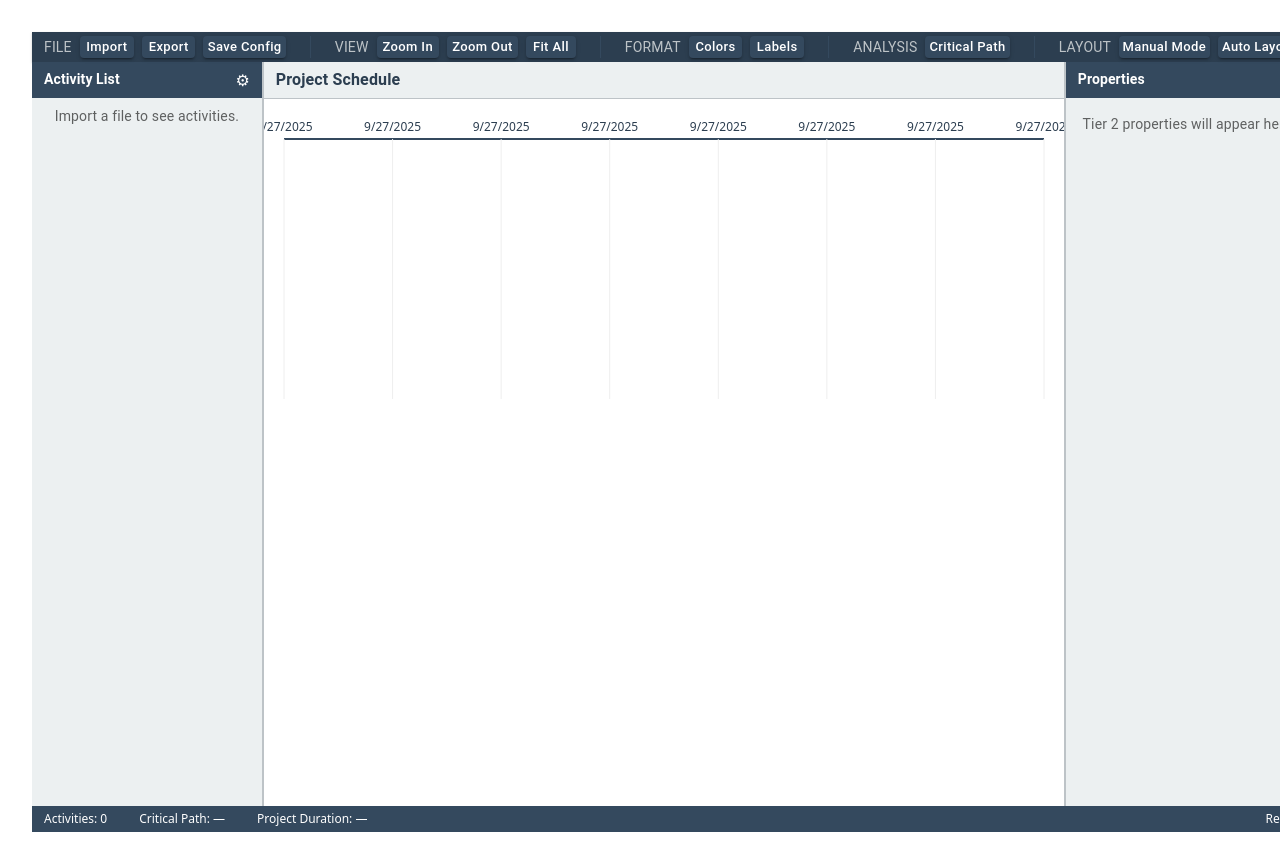
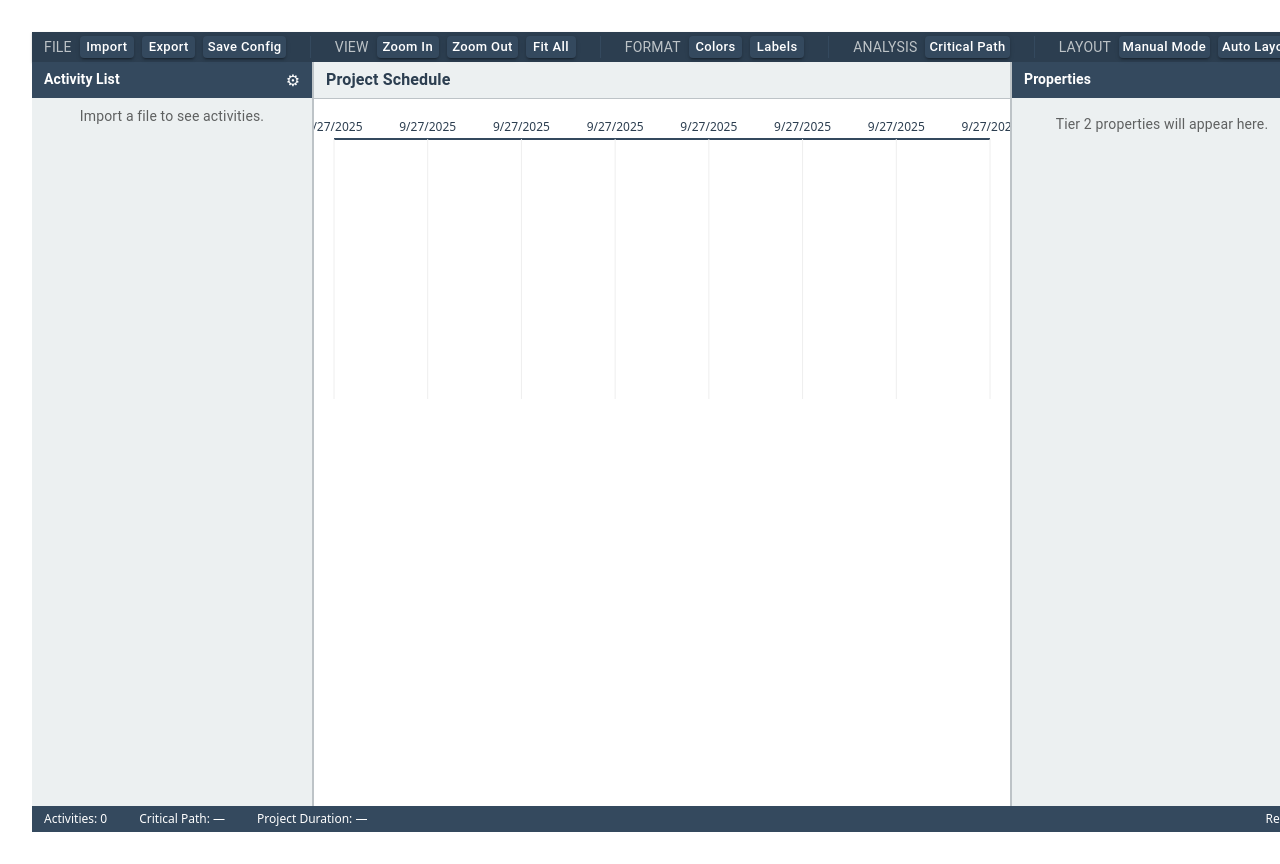
Before and after one commit to jimbubb1974/app, a React app: page / in a window 1280 px wide. Shown: the top 864 px of the page. Built offline with nearby package versions, Linux system fonts and the light colour scheme; the HTML template or start-up script is replaced by a standard one.

Commit message:
fix: dynamic resize with ResizeObserver + window resize; ensure flex children shrink via minWidth:0

```diff
--- a/src/App.tsx
+++ b/src/App.tsx
@@ -11,7 +11,7 @@ function App() {
   return (
     <AppLayout>
       <Toolbar />
-      <Box display="flex" flex={1} bgcolor="#fff">
+      <Box display="flex" flex={1} bgcolor="#fff" sx={{ minWidth: 0 }}>
         <LeftPanel />
         <GanttChart />
         <RightPanel />
--- a/src/components/AppLayout.tsx
+++ b/src/components/AppLayout.tsx
@@ -3,7 +3,7 @@ import { Box } from "@mui/material";
 
 export function AppLayout({ children }: PropsWithChildren) {
   return (
-    <Box display="flex" flexDirection="column" height="100vh" bgcolor="#f5f5f5">
+    <Box display="flex" flexDirection="column" height="100vh" bgcolor="#f5f5f5" sx={{ minWidth: 0 }}>
       {children}
     </Box>
   );
--- a/src/components/GanttChart.tsx
+++ b/src/components/GanttChart.tsx
@@ -64,7 +64,10 @@ export function GanttChart() {
     const domainEnd = viewEnd !== undefined ? new Date(viewEnd) : maxDate;
     return scaleTime()
       .domain([domainStart, domainEnd])
-      .range([margin.left, Math.max(margin.left + 200, chartWidth - margin.right)]);
+      .range([
+        margin.left,
+        Math.max(margin.left + 200, chartWidth - margin.right),
+      ]);
   }, [minDate, maxDate, viewStart, viewEnd, chartWidth]);
   const y = useMemo(
     () =>
@@ -92,6 +95,17 @@ export function GanttChart() {
     setChartWidth(Math.max(320, el.clientWidth));
     return () => ro.disconnect();
   }, []);
+
+  // Fallback to window resize listener in case ResizeObserver misses layout changes
+  useEffect(() => {
+    function measure() {
+      const el = containerRef.current;
+      if (!el) return;
+      setChartWidth(Math.max(320, el.clientWidth));
+    }
+    window.addEventListener("resize", measure);
+    return () => window.removeEventListener("resize", measure);
+  }, []);
   let dragStartX = 0;
   let dragStartView: [number, number] | null = null;
 
@@ -112,7 +126,10 @@ export function GanttChart() {
     ] as const;
     const tempScale = scaleTime()
       .domain(domain)
-      .range([margin.left, Math.max(margin.left + 200, chartWidth - margin.right)]);
+      .range([
+        margin.left,
+        Math.max(margin.left + 200, chartWidth - margin.right),
+      ]);
     // Invert pixel delta to ms delta using local scale slope
     const t0 = tempScale.invert(0).getTime();
     const t1 = tempScale.invert(dx).getTime();
@@ -128,7 +145,7 @@ export function GanttChart() {
   }
 
   return (
-    <Box display="flex" flexDirection="column" flex={1} bgcolor="#fff">
+    <Box display="flex" flexDirection="column" flex={1} bgcolor="#fff" sx={{ minWidth: 0 }}>
       <Box
         display="flex"
         alignItems="center"
@@ -142,13 +159,19 @@ export function GanttChart() {
           Project Schedule
         </Typography>
       </Box>
-      <Box position="relative" flex={1} overflowX="hidden" overflowY="auto" ref={containerRef}>
+      <Box
+        position="relative"
+        flex={1}
+        overflowX="hidden"
+        overflowY="auto"
+        ref={containerRef}
+      >
         <svg
           ref={svgRef}
           width={chartWidth}
           height={height}
           onMouseDown={onMouseDown}
-          style={{ cursor: "grab", display: 'block' }}
+          style={{ cursor: "grab", display: "block" }}
         >
           {/* Timeline header (simple) */}
           <g transform={`translate(0, ${margin.top})`}>
--- a/src/components/Toolbar.tsx
+++ b/src/components/Toolbar.tsx
@@ -54,6 +54,7 @@ export function Toolbar() {
       bgcolor="#2c3e50"
       color="#fff"
       boxShadow={1}
+      sx={{ minWidth: 0 }}
     >
       <Typography variant="body2" sx={{ color: "#bdc3c7" }}>
         FILE
```
